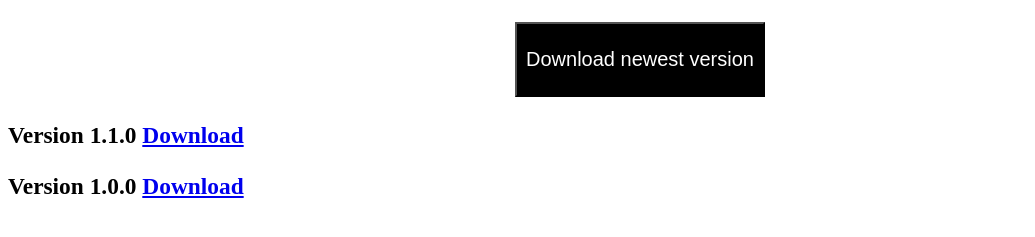
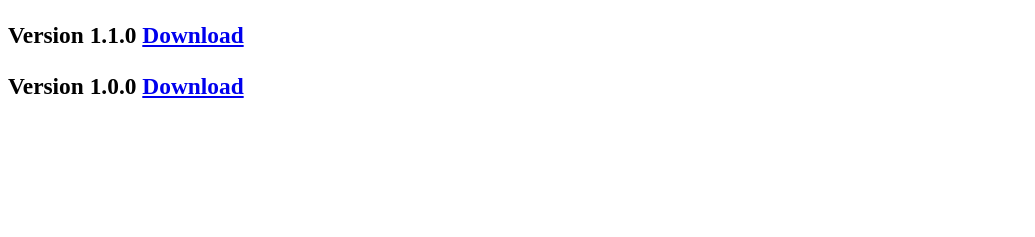
Before and after one commit to TheLankyDude/TheLankyDude.github.io, a plain HTML site: page index.html in a window 1280 px wide. Shown: the part 145-382 px from the top of the page, without its empty margins (0-1035 px from the left). Drawn offline with Linux system fonts and the light colour scheme.

Commit message:
Add files via upload

```diff
--- a/index.html
+++ b/index.html
@@ -16,8 +16,6 @@
 <h2 align="center"><u><b>By TheLankyDude</b></u></h2>
 
 
-<h2 align="center"><button onclick="window.open('/downloads/ResinCalc.apk')" class='btnOpenRnd'>Download newest version</button></h2>
-
 <h3 align="left">Version 1.1.0  <a href="/downloads/ResinCalc(2).apk" download>Download</a></h3>
 
 <h3 align="left">Version 1.0.0  <a href="/downloads/ResinCalc(1).apk" download>Download</a></h3>
```
